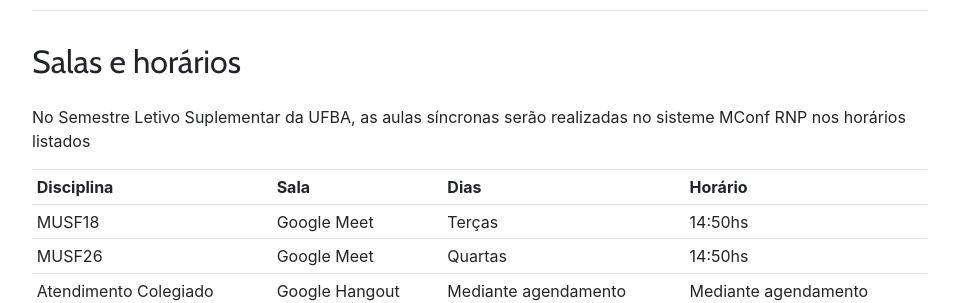
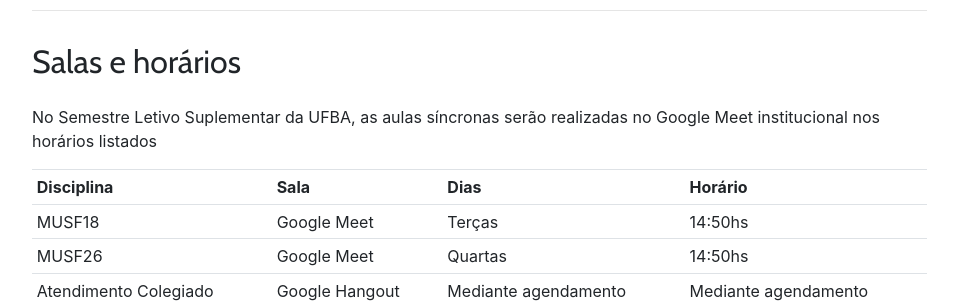
Before and after one commit to kroger/genosmus, a Jekyll site: the page built from _marcos/index.html, in a window 1280 px wide and 900 px high, scrolled down 1910 px. Shown: the part 393-696 px from the top of the window, without its empty margins (68-1026 px from the left). Built offline with Jekyll 4.4.1, drawn with Linux system fonts in a browser that asks for light colours.

Commit message:
Correção de texto

```diff
--- a/_marcos/index.html
+++ b/_marcos/index.html
@@ -172,7 +172,7 @@ target="_blank">Colegiado do Curso de Composição e Regência</a> (2019-2021)</
 
 <p>
   No Semestre Letivo Suplementar da UFBA, as aulas síncronas serão
-  realizadas no sisteme MConf RNP nos horários listados
+  realizadas no Google Meet institucional nos horários listados
 </p>
 
 <table class="table table-sm">
```
